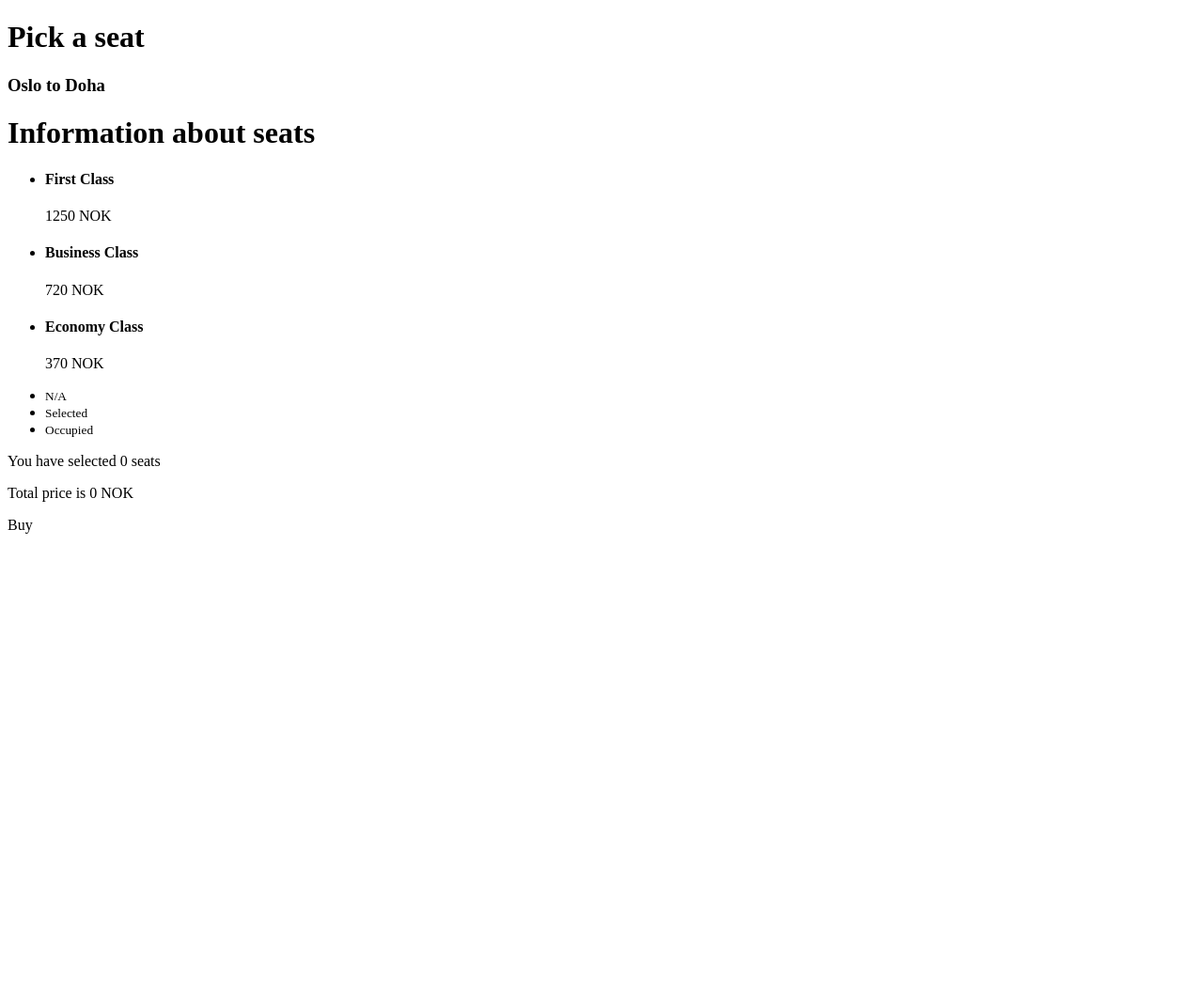
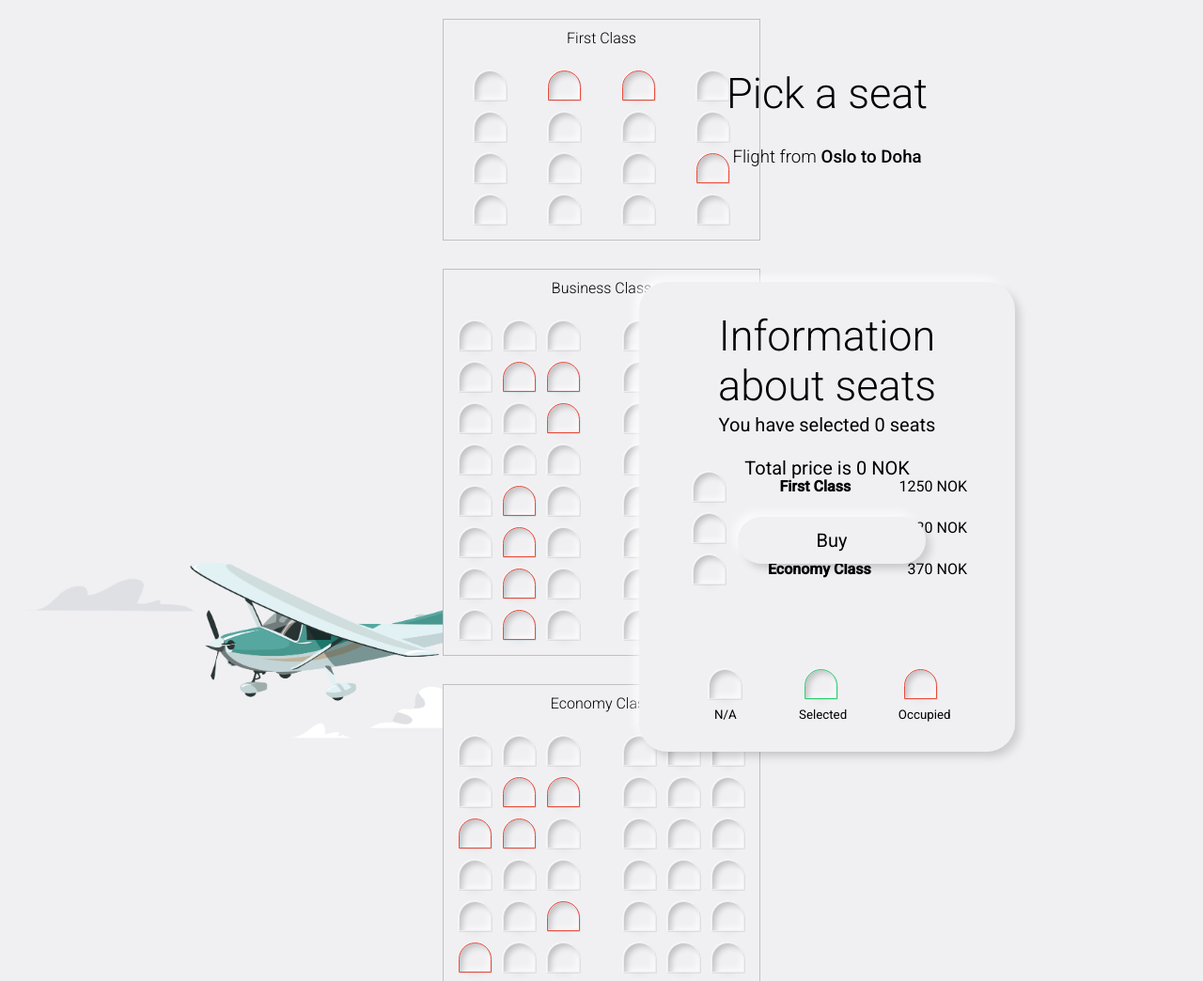
Before and after one commit to MironBanks/003_VanillaJs_AirPlaneSeatsBooking, a plain HTML site: page index.html in a window 1280 px wide. Shown: the top 1044 px of the page at 94% size. Before the commit the page ends 800 px from the top, so only its background shows below. Drawn offline with Linux system fonts and the light colour scheme.

Commit message:
css file

```diff
--- a/index.html
+++ b/index.html
@@ -13,12 +13,15 @@
     <header>
         <h1>Pick a seat</h1>
         <div class="flight">
-            <h3>Oslo to Doha</h3>
+            <h3>Flight from <span class="flight-direction">Oslo to Doha</span></h3>
         </div>
     </header>
+    <section>
         <div class="airplane-container">
             <div class="airplane">
                 <div class="col-first">
+                    <p class="classNumber">First Class</p>
+                    <br>
                     <div class="row">
                         <div class="seat"></div>
                         <div class="seat occupied"></div>
@@ -46,6 +49,8 @@
                 </div>
 
                 <div class="col-business">
+                    <p class="classNumber">Business Class</p>
+                    <br>
                     <div class="row">
                         <div class="seat"></div>
                         <div class="seat"></div>
@@ -94,9 +99,75 @@
                         <div class="seat"></div>
                         <div class="seat"></div>
                     </div>
+                    <div class="row">
+                        <div class="seat"></div>
+                        <div class="seat occupied"></div>
+                        <div class="seat"></div>
+                        <div class="seat"></div>
+                        <div class="seat"></div>
+                        <div class="seat"></div>
+                    </div>
+                    <div class="row">
+                        <div class="seat"></div>
+                        <div class="seat occupied"></div>
+                        <div class="seat"></div>
+                        <div class="seat"></div>
+                        <div class="seat"></div>
+                        <div class="seat"></div>
+                    </div>
                 </div>
 
                 <div class="col-economy">
+                    <p class="classNumber">Economy Class</p>
+                    <br>
+                    <div class="row">
+                        <div class="seat"></div>
+                        <div class="seat"></div>
+                        <div class="seat"></div>
+                        <div class="seat"></div>
+                        <div class="seat"></div>
+                        <div class="seat"></div>
+                    </div>
+                    <div class="row">
+                        <div class="seat"></div>
+                        <div class="seat occupied"></div>
+                        <div class="seat occupied"></div>
+                        <div class="seat"></div>
+                        <div class="seat"></div>
+                        <div class="seat"></div>
+                    </div>
+                    <div class="row">
+                        <div class="seat occupied"></div>
+                        <div class="seat occupied"></div>
+                        <div class="seat"></div>
+                        <div class="seat"></div>
+                        <div class="seat"></div>
+                        <div class="seat"></div>
+                    </div>
+                    <div class="row">
+                        <div class="seat"></div>
+                        <div class="seat"></div>
+                        <div class="seat"></div>
+                        <div class="seat"></div>
+                        <div class="seat"></div>
+                        <div class="seat"></div>
+                    </div>
+                    <div class="row">
+                        <div class="seat"></div>
+                        <div class="seat"></div>
+                        <div class="seat occupied"></div>
+                        <div class="seat"></div>
+                        <div class="seat"></div>
+                        <div class="seat"></div>
+                    </div>
+                    <div class="row">
+                        <div class="seat occupied"></div>
+                        <div class="seat"></div>
+                        <div class="seat"></div>
+                        <div class="seat"></div>
+                        <div class="seat"></div>
+                        <div class="seat"></div>
+                    </div>
                     <div class="row">
                         <div class="seat"></div>
                         <div class="seat"></div>
@@ -154,19 +225,19 @@
                 <h1>Information about seats</h1>
             </div>
             <div class="seats-info">
-            <ul class="showcase">
+                <ul>
                     <li>
-                    <div class="seat firstClass"></div>
+                        <div class="seats firstClass"></div>
                         <h4>First Class</h4>
                         <p>1250 NOK</p>
                     </li>
                     <li>
-                    <div class="seat businessClass"></div>
+                        <div class="seats businessClass"></div>
                         <h4>Business Class</h4>
                         <p>720 NOK</p>
                     </li>
                     <li>
-                    <div class="seat economyClass"></div>
+                        <div class="seats economyClass"></div>
                         <h4>Economy Class</h4>
                         <p>370 NOK</p>
                     </li>
@@ -175,25 +246,30 @@
             <div class="showcase">
                 <ul>
                     <li>
-                    <div class="seat"></div>
+                        <div class="seats"></div>
                         <small>N/A</small>
                     </li>
                     <li>
-                    <div class="seat selected"></div>
+                        <div class="seats selected"></div>
                         <small>Selected</small>
                     </li>
                     <li>
-                    <div class="seat occupied"></div>
+                        <div class="seats occupied"></div>
                         <small>Occupied</small>
                     </li>
                 </ul>
             </div>
         </div>
+    </section>
 
     <footer>
+        <div class="text-info">
             <p class="text"> You have selected <span id="count">0</span> seats</p>
             <p class="text"> Total price is <span id="total">0</span> NOK</p>
-        <p class="buy"> Buy</p>
+        </div>
+        <div class="buy">
+            <p> Buy</p>
+        </div>
     </footer>
 
 
--- a/main.css
+++ b/main.css
@@ -0,0 +1,231 @@
+@import url('https://fonts.googleapis.com/css?family=Roboto:300,400,500&display=swap');
+
+* {
+    box-sizing: border-box;
+    padding: 0;
+    margin: 0;
+    -webkit-font-smoothing: antialiased;
+	-moz-osx-font-smoothing: grayscale;
+}
+
+body{
+    font-family: 'Roboto', sans-serif;
+    height: 100%;
+
+    display: flex;
+    flex-direction: column;
+    justify-content: center;
+    text-align: center;
+    background: url(./assets/aircraft.png);
+    background-repeat: no-repeat;
+    background-position: left center;
+    background-size: 45%;
+    background-color: #F0F0F3;
+}
+
+header{
+    height: 150px;
+    width: 400px;
+    position: fixed;
+    top: 50px;
+    right: 200px;
+    z-index: 10;
+
+    display: flex;
+    flex-direction: column;
+    justify-content: center;
+}
+
+h1{
+    font-size: 45px;
+    font-weight: 200;
+    margin-bottom: 30px;
+}
+
+h3{
+    font-weight: 300;
+}
+
+.classNumber{
+    font-weight: 200;
+}
+
+.flight-direction{
+    font-weight: 500;
+}
+
+section{
+    margin-top: 20px;
+    display: flex;
+    flex-direction: row;
+    justify-content: space-around;
+}
+
+.seat,
+.seats{
+    background-color: #F0F0F3;
+    height: 32px;
+    width: 35px;
+    margin: 6px;
+    border-top-left-radius: 20px;
+    border-top-right-radius: 20px;
+
+    box-shadow: inset 4px 4px 6px -1px rgba(0,0,0,0.2),
+                inset -4px -4px 6px -1px rgba(255,255,255,0.7),
+                    -0.5px -0.5px 0 rgba(255,255,255,1),
+                    0.5px 0.5px 0 rgba(0,0,0,0.15),
+                    0px 12px 10px -10px rgba(0,0,0,0.05);
+    border: 1px solid rgba(0,0,0,0.01);
+}
+
+.selected{
+        border-color: #2ecc71;
+}
+.selected:hover{
+                border-color: #2ecc71;
+}
+
+.occupied{
+        border-color: #e74c3c;
+}
+
+.occupied:hover{
+                border-color: #e74c3c;
+}
+
+.col-business .seat:nth-of-type(3),
+.col-economy .seat:nth-of-type(3){
+                margin-right: 40px;
+}
+
+.seat:hover{
+    box-shadow: 6px 6px 10px -1px rgba(0,0,0,0.15),
+                    -6px -6px 10px -1px rgba(255,255,255,0.7),
+                    0px 12px 10px -10px rgba(0,0,0,0.05);
+}
+
+.row{
+     display: flex;
+}
+
+.col-first,
+.col-business,
+.col-economy {
+    background-color: #F0F0F3;
+    margin-bottom: 30px;
+    padding: 10px;
+    border: 1px solid rgba(0,0,0,0.2);
+}
+
+.col-first .row{
+    justify-content: space-around;
+}
+
+
+.ticket-container{
+    position: fixed;
+    top: 300px;
+    right: 200px;
+
+    display: flex;
+    flex-direction: column;
+    justify-content: space-between;
+    width: 400px;
+    height: 500px;
+    padding: 30px;
+    border-radius: 30px;
+
+    background-color: #F0F0F3;
+
+    box-shadow: 6px 6px 10px -1px rgba(0,0,0,0.15),
+                -6px -6px 10px -1px rgba(255,255,255,0.7),
+                0px 12px 10px -10px rgba(0,0,0,0.05);
+    border: 1px solid rgba(0,0,0,0.0);
+}
+
+.seats-info {
+            width: 100%;
+            display: flex;
+            flex-direction: column;
+            align-items: center;
+            margin-bottom: 50px;
+}
+
+.seats-info ul{
+    display: flex;
+    flex-direction: column;
+    list-style-type: none;
+    justify-content: space-between;
+    text-align: center;
+    width: 100%;
+    margin: 0 10px;
+    padding: 0 20px;
+}
+
+.seats-info ul li{
+    display: flex;
+    justify-content: space-between;
+    align-items: center;
+}
+
+.showcase {
+            width: 100%;
+
+}
+
+.showcase ul{
+     display: flex;
+     align-items: center;
+     list-style-type: none;
+     justify-content: space-around;
+     text-align: center;
+     margin: 0 10px;
+}
+
+.text-info{
+    position: fixed;
+    bottom: 250px;
+    right: 200px;
+
+    display: flex;
+    flex-direction: column;
+    justify-content: space-between;
+    width: 400px;
+    height: 150px;
+    padding: 40px;
+}
+
+.text-info p {
+    font-size: 20px;
+}
+
+.buy{
+    position: fixed;
+    bottom: 200px;
+    right: 295px;
+
+    display: flex;
+    justify-content: center;
+    align-items: center;
+
+    font-size: 20px;
+    width: 200px;
+    height: 50px;
+    border-radius: 30px;
+
+    background-color: #F0F0F3;
+
+    box-shadow: 6px 6px 10px -1px rgba(0,0,0,0.15),
+                -6px -6px 10px -1px rgba(255,255,255,0.7),
+                0px 12px 10px -10px rgba(0,0,0,0.05);
+    border: 1px solid rgba(0,0,0,0.0);
+}
+
+.buy:hover{
+    box-shadow: inset 4px 4px 6px -1px rgba(0,0,0,0.2),
+                        inset -4px -4px 6px -1px rgba(255,255,255,0.7),
+                            -0.5px -0.5px 0 rgba(255,255,255,1),
+                            0.5px 0.5px 0 rgba(0,0,0,0.15),
+                            0px 12px 10px -10px rgba(0,0,0,0.05);
+    border: 1px solid rgba(0,0,0,0.01);
+}
```
Also changed, not shown: assets/aircraft.png (added). Lines whose indentation alone changed are shown as unchanged.
